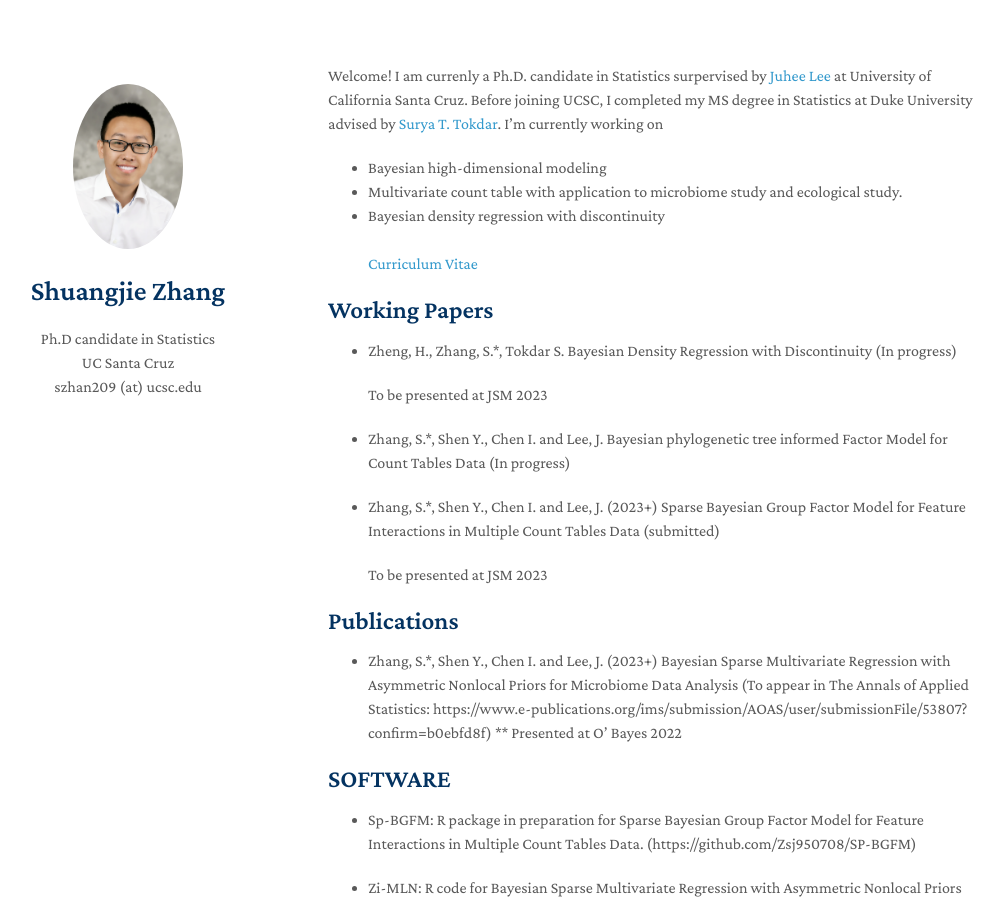
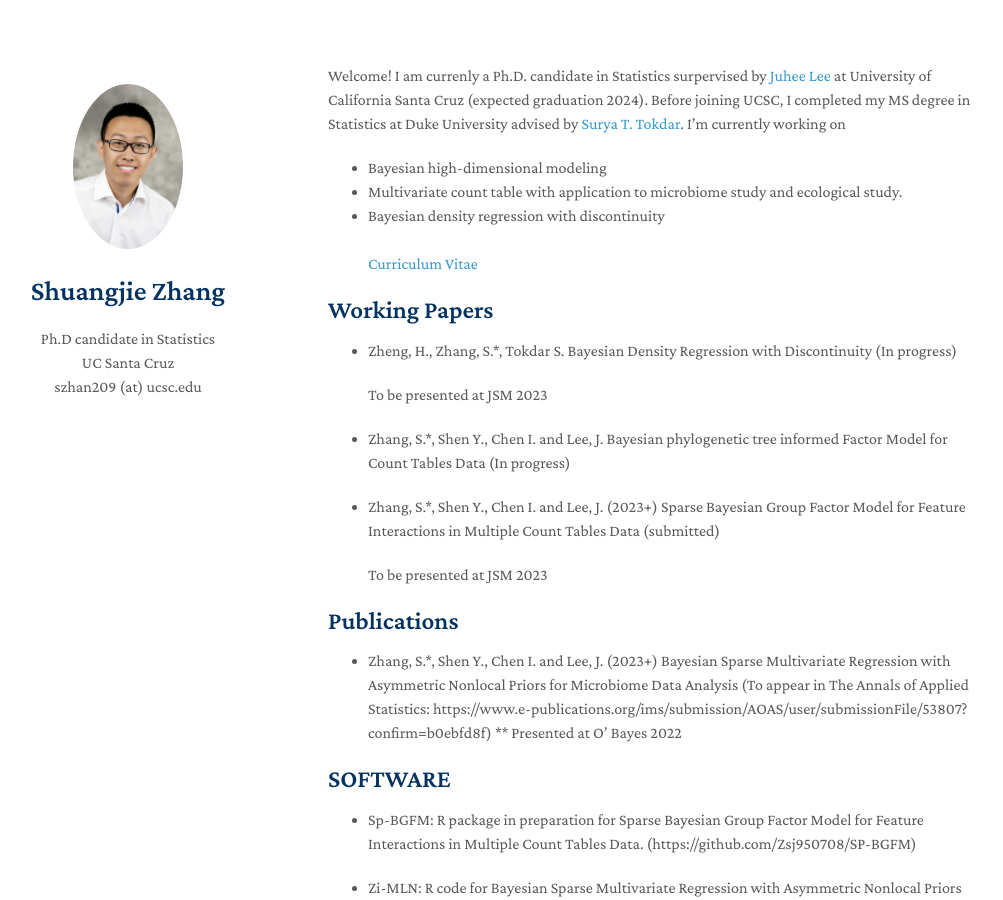
Before and after one commit to shuang-jie/shuang-jie.github.io, a Jekyll site: the page built from index.md, in a window 1280 px wide and 900 px high. Shown: the whole window, without its empty margins (142-1145 px from the left). Built offline with Jekyll 4.4.1, drawn with Linux system fonts in a browser that asks for light colours; nearby versions of some CDN libraries; a style sheet for code colours, icons or effects is not loaded.

Commit message:
Update index.md

```diff
--- a/index.md
+++ b/index.md
@@ -2,7 +2,7 @@
 layout: homepage
 ---
 
-Welcome! I am currenly a Ph.D. candidate in Statistics surpervised by [Juhee Lee](https://sites.google.com/ucsc.edu/juheelee/home?authuser=0) at University of California Santa Cruz. Before joining UCSC, I completed my MS degree in Statistics at Duke University advised by [Surya T. Tokdar](http://www2.stat.duke.edu/~st118/). I’m currently working on
+Welcome! I am currenly a Ph.D. candidate in Statistics surpervised by [Juhee Lee](https://sites.google.com/ucsc.edu/juheelee/home?authuser=0) at University of California Santa Cruz (expected graduation 2024). Before joining UCSC, I completed my MS degree in Statistics at Duke University advised by [Surya T. Tokdar](http://www2.stat.duke.edu/~st118/). I’m currently working on
 - Bayesian high-dimensional modeling
 - Multivariate count table with application to microbiome study and ecological study.
 - Bayesian density regression with discontinuity
```
